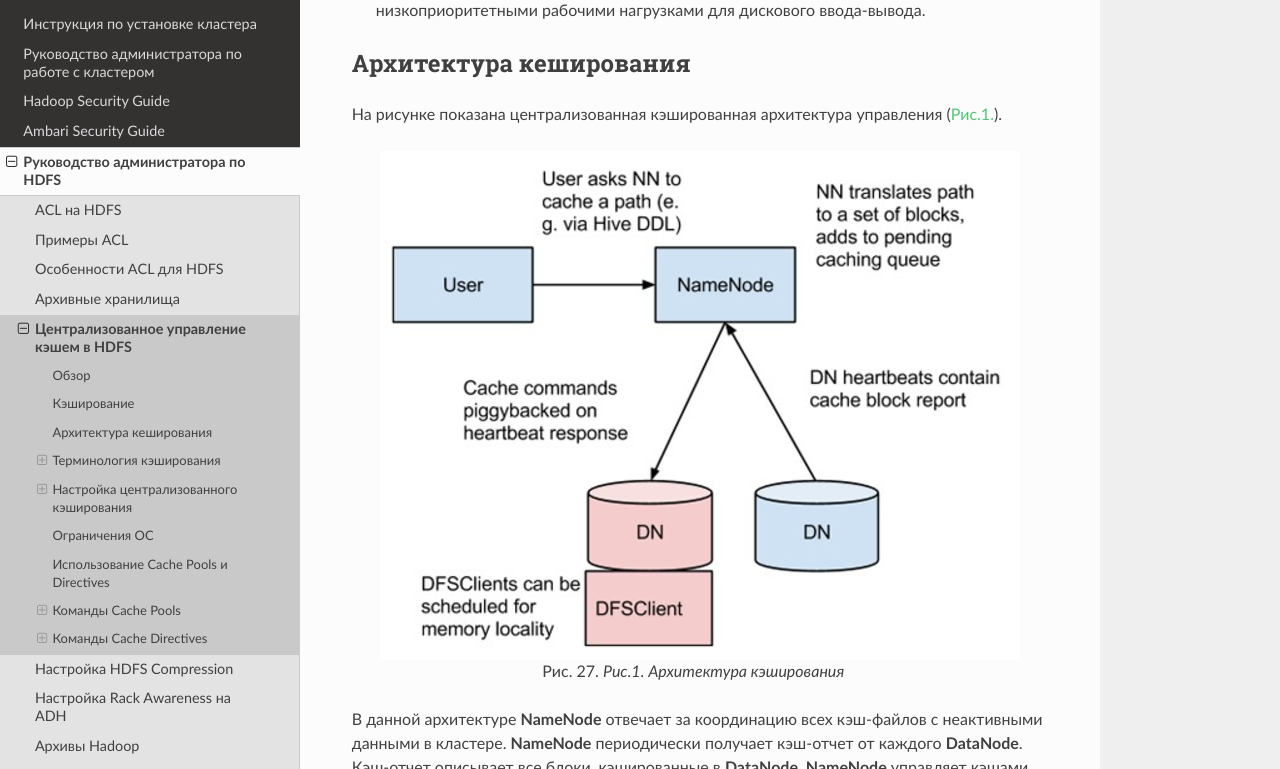
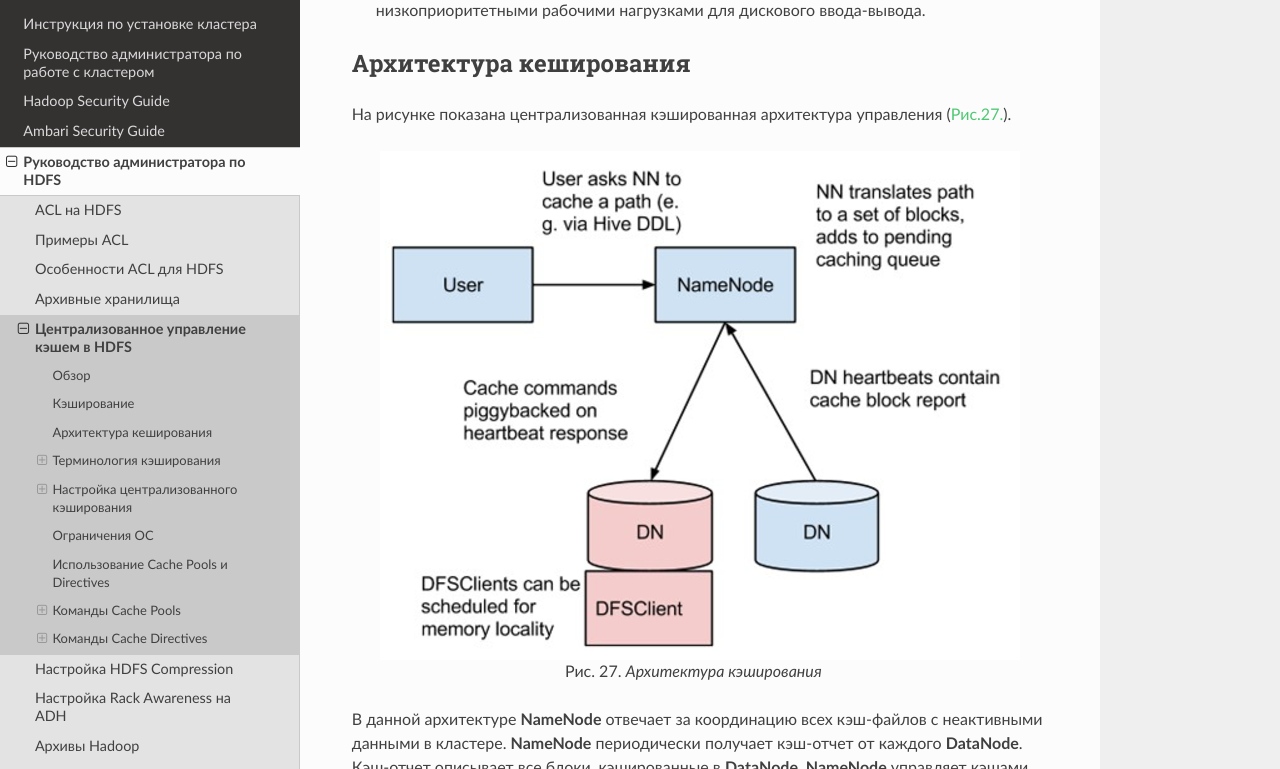
Before and after one commit to arenadata/docs_adps, a Sphinx documentation site: the page built from source/HDFSadmin/Cache.rst, in a window 1280 px wide and 1400 px high, scrolled down 1056 px. Shown: the part 153-922 px from the top of the window. Built offline with Sphinx 7.4.7 and the Read the Docs theme 2.0.0, drawn with Linux system fonts in a browser that asks for light colours.

Commit message:
Update Cache.rst

```diff
--- a/source/HDFSadmin/Cache.rst
+++ b/source/HDFSadmin/Cache.rst
@@ -39,14 +39,14 @@
 Архитектура кеширования
 ^^^^^^^^^^^^^^^^^^^^^^^
 
-На рисунке показана централизованная кэшированная архитектура управления (:ref:`Рис.1.<hdfsadmin_pic1>`).
+На рисунке показана централизованная кэшированная архитектура управления (:numref:`Рис.%s.<hdfsadmin_pic1>`).
 
 .. _hdfsadmin_pic1:
 
 .. figure:: imgs/hdfsadmin_pic1.*
    :align: center
 
-   Рис.1. Архитектура кэширования
+   Архитектура кэширования
 
 
 В данной архитектуре **NameNode** отвечает за координацию всех кэш-файлов с неактивными данными в кластере. **NameNode** периодически получает кэш-отчет от каждого **DataNode**. Кэш-отчет описывает все блоки, кэшированные в **DataNode**. **NameNode** управляет кэшами **DataNode** с помощью кэш-копий и мгновенных команд *uncache*.
```
